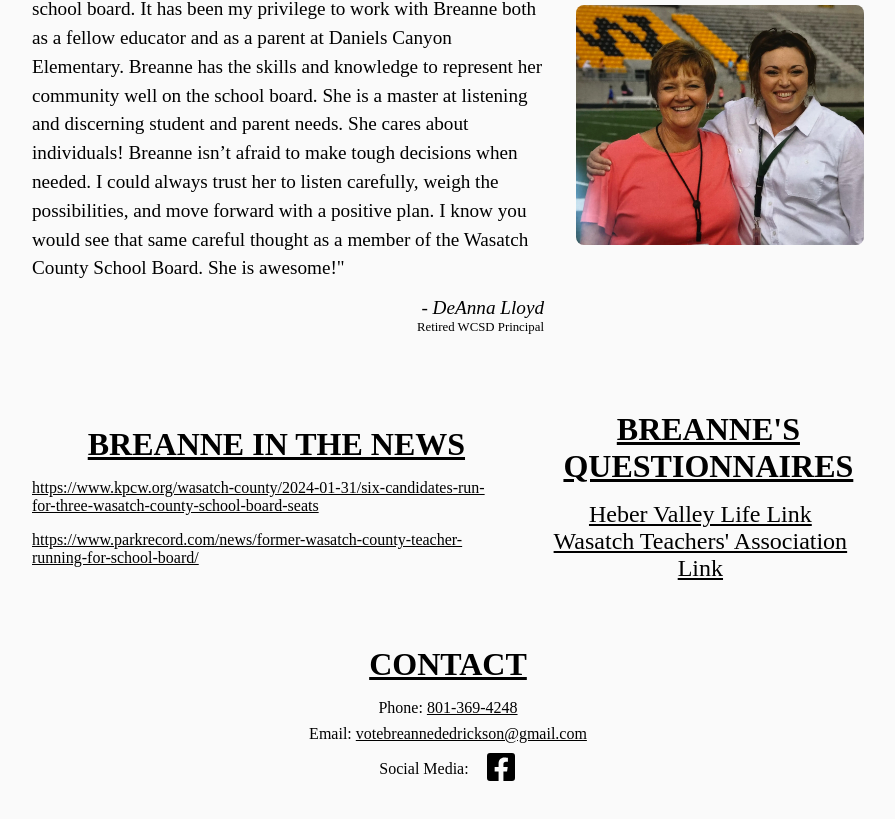
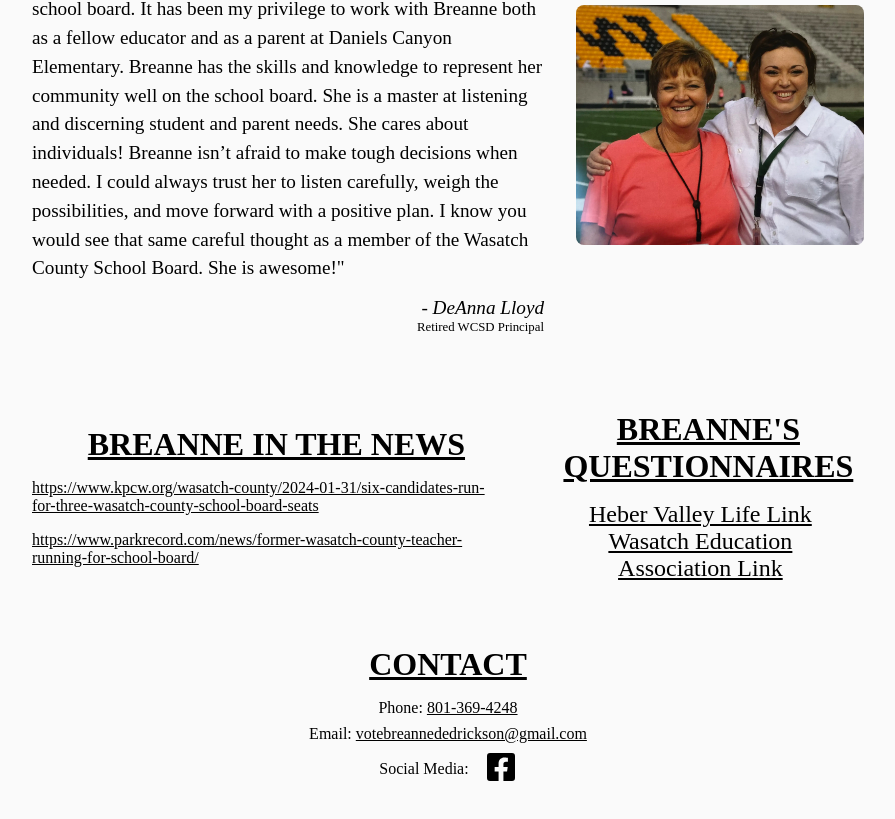
Before and after one commit to 12Kentos/Breanne, a Next.js app: page / in a window 1280 px wide. Shown: the part 3133-3952 px from the top of the page, without its empty margins (192-1087 px from the left). Built offline with nearby package versions, Linux system fonts and the light colour scheme.

Commit message:
Minor Typo

```diff
--- a/app/page.js
+++ b/app/page.js
@@ -324,7 +324,7 @@ export default function Home() {
                   target="_blank"
                   className={styles.questionnairesLinks}
                 >
-                  Wasatch Teachers' Association Link
+                  Wasatch Education Association Link
                 </a>
               </li>
             </ul>
```
